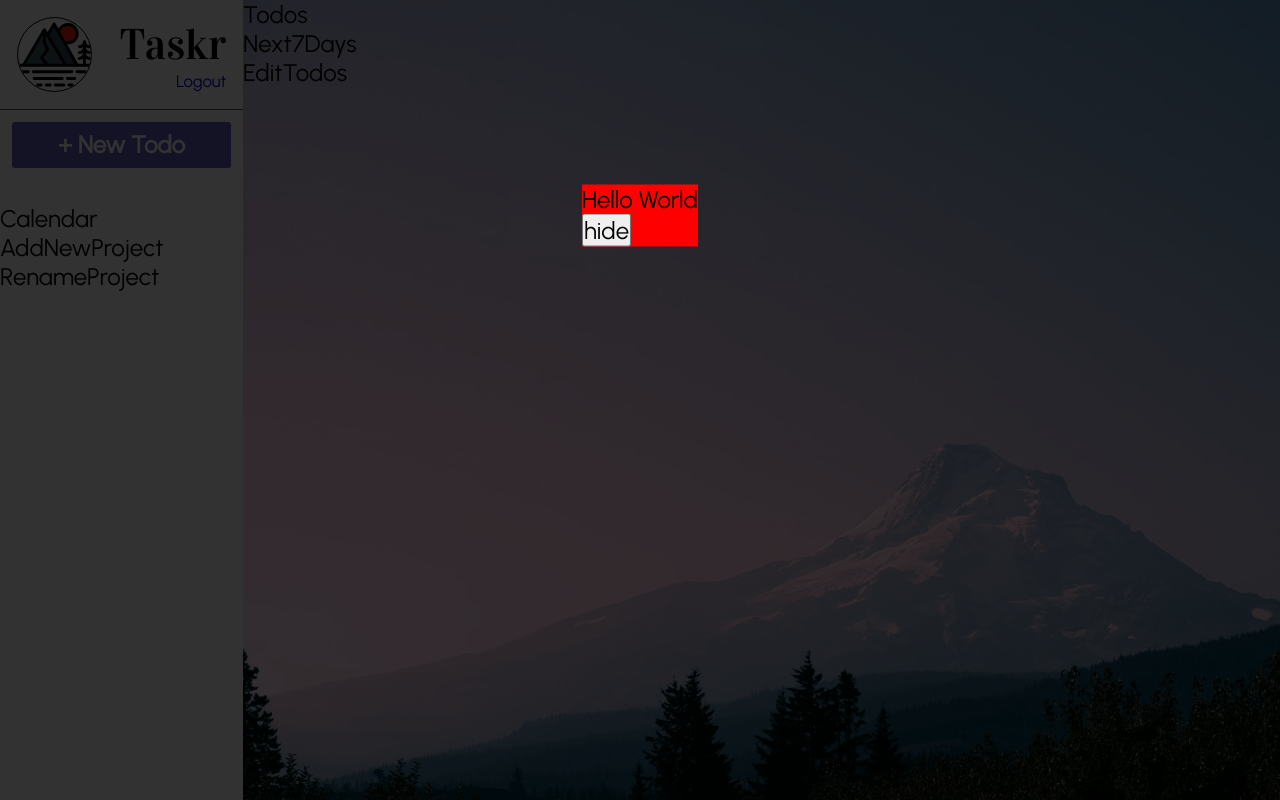
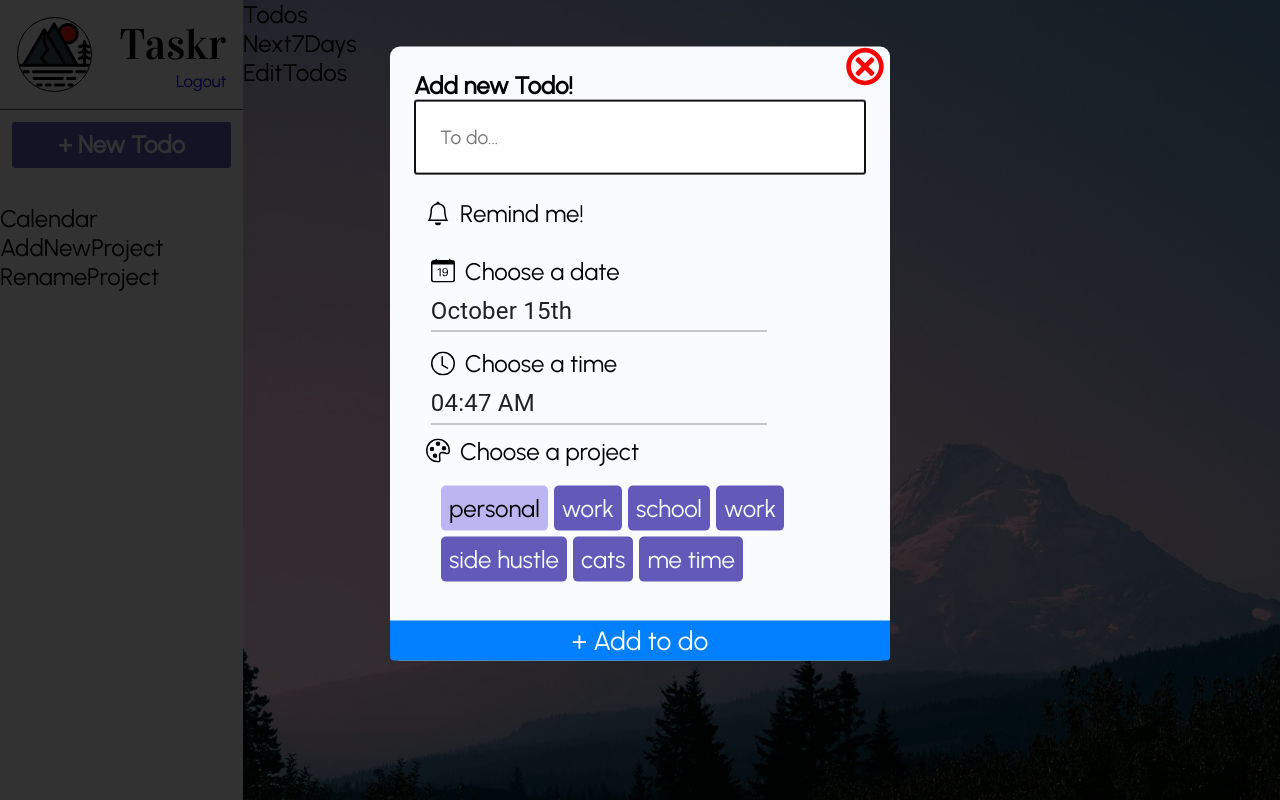
Before and after one commit to CesarALuna/todo-list, a React (Create React App) app: page / in a window 1280 px wide. Both pictures are taken after a click on the button "+ New Todo". Built offline with nearby package versions, Linux system fonts and the light colour scheme.

Commit message:
finish controlled form AddNewTodo

```diff
--- a/package.json
+++ b/package.json
@@ -3,11 +3,15 @@
   "version": "0.1.0",
   "private": true,
   "dependencies": {
+    "@date-io/date-fns": "^1.3.13",
+    "@material-ui/pickers": "^3.3.10",
     "@testing-library/jest-dom": "^5.14.1",
     "@testing-library/react": "^11.2.7",
     "@testing-library/user-event": "^12.8.3",
+    "date-fns": "^2.25.0",
     "react": "^17.0.2",
     "react-dom": "^17.0.2",
+    "react-icons": "^4.3.1",
     "react-scripts": "4.0.3",
     "web-vitals": "^1.1.2"
   },
--- a/src/App.css
+++ b/src/App.css
@@ -79,7 +79,6 @@
   top: 25%;
   left: 50%;
   transform: translate(-50%, -25%);
-  background: red;
 }
 
 /* AddNewTodo */
@@ -111,3 +110,89 @@
   filter: brightness(1.2);
   transition: all 0.3 linear;
 }
+
+/* AddNewTodo form */
+.AddNewTodo form {
+  padding: 1rem;
+  padding-bottom: calc(1rem + 40px);
+  width: 500px;
+  background: #f9fbff;
+  border-radius: 10px;
+}
+
+.AddNewTodo form .text input {
+  padding: 1rem;
+  width: 100%;
+  margin-bottom: 0.5rem;
+  font-size: 0.8rem;
+}
+
+.AddNewTodo form .remind {
+  display: flex;
+  align-items: center;
+  padding: 0.5rem;
+}
+
+.AddNewTodo form p {
+  margin-left: 10px;
+}
+
+.AddNewTodo form .title {
+  display: flex;
+  align-items: center;
+  margin-bottom: 5px;
+}
+
+.AddNewTodo form .pick-day {
+  padding: 0.7rem 0.7rem 0rem 0.7rem;
+}
+.AddNewTodo form .pick-time {
+  padding: 0.7rem 0.7rem 0rem 0.7rem;
+}
+
+.AddNewTodo form .pick-project {
+  padding: 0.5rem;
+}
+
+.AddNewTodo form .pick-project .projects {
+  display: flex;
+  flex-wrap: wrap;
+  padding: 0.5rem 0.5rem 0 0.5rem;
+}
+
+.AddNewTodo form .pick-project .projects .project {
+  background: #6259b8;
+  color: #f9fbff;
+  border-radius: 5px;
+  padding: 8px;
+  margin: 3px;
+  cursor: pointer;
+}
+
+.AddNewTodo form .pick-project .projects .active {
+  background: #bbb5f1;
+  color: black;
+}
+
+.AddNewTodo form .cancel {
+  position: absolute;
+  top: 0;
+  right: 5px;
+}
+
+.AddNewTodo form .confirm {
+  position: absolute;
+  bottom: 0;
+  left: 0;
+  width: 100%;
+}
+
+.AddNewTodo form .confirm button {
+  width: 100%;
+  height: 40px;
+  background: #0080ff;
+  color: white;
+  font-size: 1.1rem;
+  border: none;
+  border-radius: 0 0 4px 4px;
+}
--- a/src/components/AddNewTodo.js
+++ b/src/components/AddNewTodo.js
@@ -1,8 +1,19 @@
 import React, { useState } from 'react'
 import Modal from './Modal'
+import { BsBell, BsCalendarDate, BsClock, BsPalette } from 'react-icons/bs'
+import { GiCancel } from 'react-icons/gi'
+import {
+  DatePicker,
+  TimePicker,
+  MuiPickersUtilsProvider,
+} from '@material-ui/pickers'
+import DateFnsUtils from '@date-io/date-fns'
 
 function AddNewTodo() {
   const [showModal, setShowModal] = useState(false)
+  const [text, setText] = useState('')
+  const [day, setDay] = useState(new Date())
+  const [time, setTime] = useState(new Date())
 
   return (
     <div className="AddNewTodo">
@@ -10,8 +21,59 @@ function AddNewTodo() {
         <button onClick={() => setShowModal(true)}>+ New Todo</button>
       </div>
       <Modal showModal={showModal} setShowModal={setShowModal}>
-        <div>Hello World</div>
-        <button onClick={() => setShowModal(false)}>hide</button>
+        <MuiPickersUtilsProvider utils={DateFnsUtils}>
+          <form>
+            <div className="text">
+              <h3>Add new Todo!</h3>
+              <input
+                type="text"
+                value={text}
+                placeholder="To do..."
+                autoFocus
+                onChange={(e) => setText(e.target.value)}
+              />
+            </div>
+            <div className="remind">
+              <BsBell />
+              <p>Remind me!</p>
+            </div>
+            <div className="pick-day">
+              <div className="title">
+                <BsCalendarDate />
+                <p>Choose a date</p>
+              </div>
+              <DatePicker value={day} onChange={(day) => setDay(day)} />
+            </div>
+            <div className="pick-time">
+              <div className="title">
+                <BsClock />
+                <p>Choose a time</p>
+              </div>
+              <TimePicker value={time} onChange={(time) => setTime(time)} />
+            </div>
+            <div className="pick-project">
+              <div className="title">
+                <BsPalette />
+                <p>Choose a project</p>
+              </div>
+              <div className="projects">
+                <div className="project active">personal</div>
+                <div className="project">work</div>
+                <div className="project ">school</div>
+                <div className="project">work</div>
+                <div className="project">side hustle</div>
+                <div className="project">cats</div>
+                <div className="project">me time</div>
+              </div>
+            </div>
+            <div className="cancel" onClick={() => setShowModal(false)}>
+              <GiCancel size="40" color="red" />
+            </div>
+            <div className="confirm">
+              <button>+ Add to do</button>
+            </div>
+          </form>
+        </MuiPickersUtilsProvider>
       </Modal>
     </div>
   )
```
Also changed, not shown: 1 other file (tests, documents, lock files or other folders).
